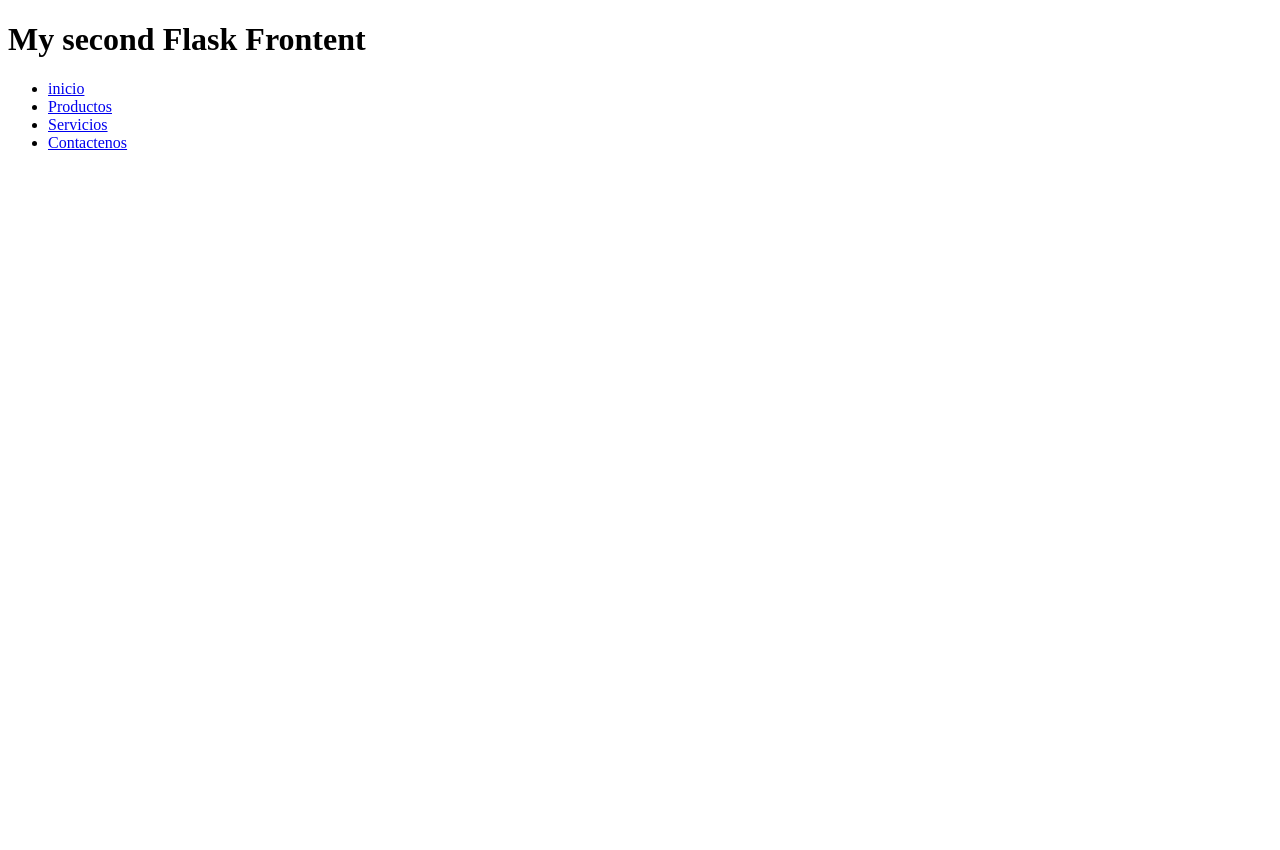
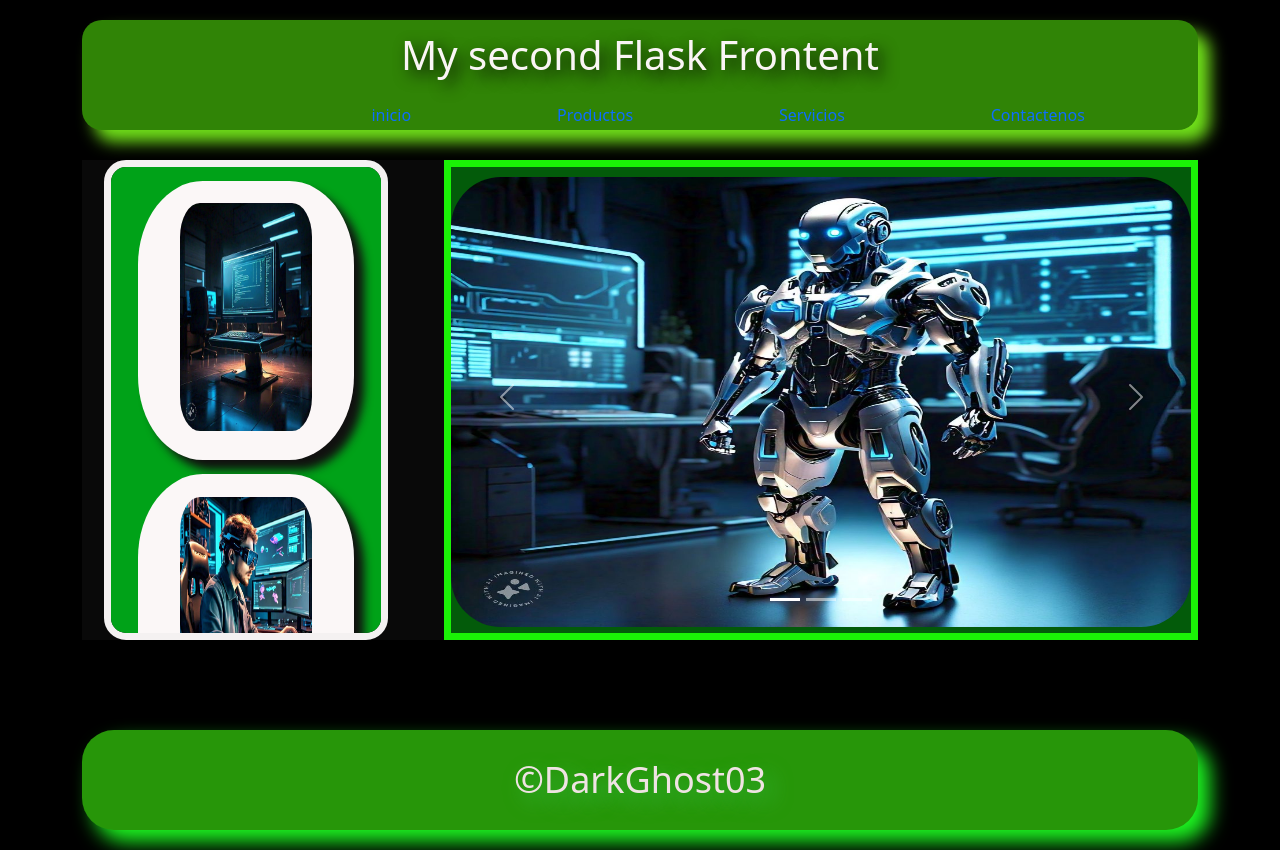
Before and after one commit to Bastet0312/servidor2, a Flask app: page /inicio in a window 1280 px wide. Before the commit the page ends 150 px from the top, so only its background shows below. Run offline with Flask 3, Linux system fonts and the light colour scheme.

Commit message:
tercera actualizacion con flask

```diff
--- a/app.py
+++ b/app.py
@@ -4,7 +4,7 @@
 
 @servidor2.route('/inicio')
 def home():
-    return render_template('plantilla.html')
+    return render_template('index.html')
 
 if __name__=='__main__':
     servidor2.run(debug=True)
--- a/static/css/cabecera-styles.css
+++ b/static/css/cabecera-styles.css
@@ -0,0 +1,54 @@
+*{
+    margin: 0px;
+    padding: 0px
+}
+
+body{
+    background-color: rgb(0, 0, 0);
+    margin: 20px;
+
+}
+header{
+    background-color: rgb(48, 132, 6);
+    width: 90%;
+    height: 110px;
+    margin-left: 5%;
+    border-radius: 20px;
+    box-shadow:  12px 12px 16px #71e21a;
+}
+
+header h1{
+
+    color: #faf5f5;
+    text-align: center;
+    font-size: 40px;
+    line-height: 70px;
+    text-shadow: 6px 6px 16px #060606;
+
+}
+
+header ul{
+
+    display: flex;
+    margin-left: 10%;
+
+
+}
+header ul li{
+
+    list-style-type: none;
+    margin-left: 15%;
+
+
+}
+header ul li a{
+    text-decoration: none;
+    line-height: 35px;
+
+}
+
+header ul li :hover{
+    color: rgb(240, 242, 245);
+    background-color: rgb(81, 193, 72);
+    font-size: 20px;
+}
--- /dev/null
+++ b/static/css/index-styles.css
@@ -0,0 +1,84 @@
+.caja-grande{
+    background-color: rgb(9, 9, 9);
+    width: 90%;
+    height: 480px;
+    margin-top: 30px;
+    margin-left: 5%;
+    display: flex;
+    margin-right: 5%;
+
+}
+
+.caja-p-1{
+    width: 30%;
+    height: 100%;
+    background-color: #01ab1af3;
+    border: 7px solid #f4f1f1;
+    overflow-y: scroll;
+    border-radius: 22px;
+    margin-left: 2%;
+    margin-right: 5%;
+}
+
+.caja-p-2{
+    width: 80%;
+    height: 100%;
+    background-color: rgb(3, 91, 10);
+    border: 7px solid #1af206;
+}
+
+.caja-p-2 img{
+    width: 320px;
+    height: 450px;
+    margin-right: 5%;
+    margin-top: 10px;
+    border-radius: 50px;
+
+}
+.carousel-item{
+    max-height:500px;
+    border-radius: 22px;
+}
+
+.cajasp {
+    background-color: rgb(251, 247, 247);
+    width: 80%;
+    height: 60%;
+    padding: 5%;
+    margin-top: 5%;
+    margin-left: 10%;
+    border-radius: 30%;
+    border: 8% solid #0f0e0e;
+    box-shadow: 10px 10px 10px #111110 ;
+}
+
+.caja-n-1 img{
+    width: 70%;
+    height: 90%;
+    margin-left: 15%;
+    margin-top: 5%;
+    border-radius: 15%;
+}
+
+.caja-n-2 img{
+    width: 70%;
+    height: 90%;
+    margin-left: 15%;
+    margin-top: 5%;
+    border-radius: 15%;
+}
+.caja-n-3 img{
+    width: 70%;
+    height: 90%;
+    margin-left: 15%;
+    margin-top: 5%;
+    border-radius: 15%;
+}
+
+.caja-n-4 img{
+    width: 70%;
+    height: 90%;
+    margin-left: 15%;
+    margin-top: 5%;
+    border-radius: 15%;
+}
--- a/static/css/piepagina-styles.css
+++ b/static/css/piepagina-styles.css
@@ -0,0 +1,19 @@
+footer{
+    background-color: rgb(39, 150, 9);
+    width: 90%;
+    height: 100%;
+    margin-left: 5%;
+    border-radius: 32px;
+    margin-top: 90px;
+    box-shadow: 12px 12px 20px #1df721;
+}
+
+footer h1{
+
+    color: rgb(239, 227, 227);
+    font-size: 36px;
+    text-align: center;
+    line-height: 100px;
+    text-shadow: 8px 8px 20px #38bb47
+
+}
--- a/templates/index.html
+++ b/templates/index.html
@@ -1,12 +1,63 @@
-<!DOCTYPE html>
-<html lang="en">
-<head>
-    <meta charset="UTF-8">
-    <meta name="viewport" content="width=device-width, initial-scale=1.0">
-    <link rel="stylesheet" href="{{url_for('static', filename='/css/cabecera-styles.css')}}">
-    <title>Document</title>
-</head>
-<body>
+{% extends 'plantilla.html'%}
+{% block tittle %} inicio {% endblock %}
 
-</body>
-</html>
+{% block content %}
+<link rel="stylesheet" href="{{url_for ('static',filename='/css/index-styles.css')}}">
+
+<div class="caja-grande">
+
+    <div class="caja-p-1">
+
+        <div class="cajasp caja-n-1">
+            <img src="{{url_for('static',filename='/img/compu.jpeg')}}" alt="No se encuentra imagen">
+        </div>
+        <div class="cajasp caja-n-2">
+            <img src="{{url_for('static',filename='/img/compu2.jpeg')}}" alt="No se encuentra imagen">
+        </div>
+        <div class="cajasp caja-n-3">
+            <img src="{{url_for('static',filename='/img/matrix.jpeg')}}" alt="No se encuentra imagen">
+        </div>
+        <div class="cajasp caja-n-4">
+            <img src="{{url_for('static',filename='/img/robot.jpeg')}}" alt="No se encuentra imagen">
+        </div>
+    </div>
+    <div class="caja-p-2">
+        <!-- Carousel -->
+<div id="demo" class="carousel slide" data-bs-ride="carousel">
+
+    <!-- Indicators/dots -->
+    <div class="carousel-indicators">
+      <button type="button" data-bs-target="#demo" data-bs-slide-to="0" class="active"></button>
+      <button type="button" data-bs-target="#demo" data-bs-slide-to="1"></button>
+      <button type="button" data-bs-target="#demo" data-bs-slide-to="2"></button>
+    </div>
+
+    <!-- The slideshow/carousel -->
+    <div class="carousel-inner">
+      <div class="carousel-item active">
+        <img src="{{url_for ('static',filename='/img/robot2.jpeg')}}" alt="Los Angeles" class="d-block w-100">
+      </div>
+      <div class="carousel-item">
+        <img src="{{url_for ('static',filename='/img/IA.jpeg')}}" alt="Chicago" class="d-block w-100">
+      </div>
+      <div class="carousel-item">
+        <img src="{{url_for ('static',filename='/img/desarrollo.jpeg')}}" alt="New York" class="d-block w-100">
+      </div>
+    </div>
+
+    <!-- Left and right controls/icons -->
+    <button class="carousel-control-prev" type="button" data-bs-target="#demo" data-bs-slide="prev">
+      <span class="carousel-control-prev-icon"></span>
+    </button>
+    <button class="carousel-control-next" type="button" data-bs-target="#demo" data-bs-slide="next">
+      <span class="carousel-control-next-icon"></span>
+    </button>
+  </div>
+
+
+
+    </div>
+</div>
+
+
+{% endblock %}
--- a/templates/plantilla.html
+++ b/templates/plantilla.html
@@ -1,10 +1,17 @@
 <!DOCTYPE html>
 <html lang="en">
+
 <head>
     <meta charset="UTF-8">
     <meta name="viewport" content="width=device-width, initial-scale=1.0">
-    <title>Document</title>
+    <!-- Latest compiled and minified CSS -->
+    <link href="https://cdn.jsdelivr.net/npm/bootstrap@5.3.3/dist/css/bootstrap.min.css" rel="stylesheet">
+
+    <link rel="stylesheet" href="{{url_for('static', filename='/css/cabecera-styles.css')}}">
+    <link rel="stylesheet" href="{{url_for('static', filename='/css/piepagina-styles.css')}}">
+    <title>{% block tittle %}Document{% endblock %}</title>
 </head>
+
 <body>
 
     <header>
@@ -24,7 +31,12 @@
             </li>
         </ul>
     </header>
-    <main></main>
-    <footer></footer>
+    <main>{% block content %}{% endblock %}</main>
+    <footer>
+        <h1> &copy;DarkGhost03</h1>
+    </footer>
+    <!-- Latest compiled JavaScript -->
+    <script src="https://cdn.jsdelivr.net/npm/bootstrap@5.3.3/dist/js/bootstrap.bundle.min.js"></script>
 </body>
+
 </html>
```
Also changed, not shown: static/img/IA.jpeg (added), static/img/compu.jpeg (added), static/img/compu2.jpeg (added), static/img/compu3.jpg (added), static/img/desarrollo.jpeg (added), static/img/matrix.jpeg (added), static/img/robot.jpeg (added), static/img/robot2.jpeg (added).
